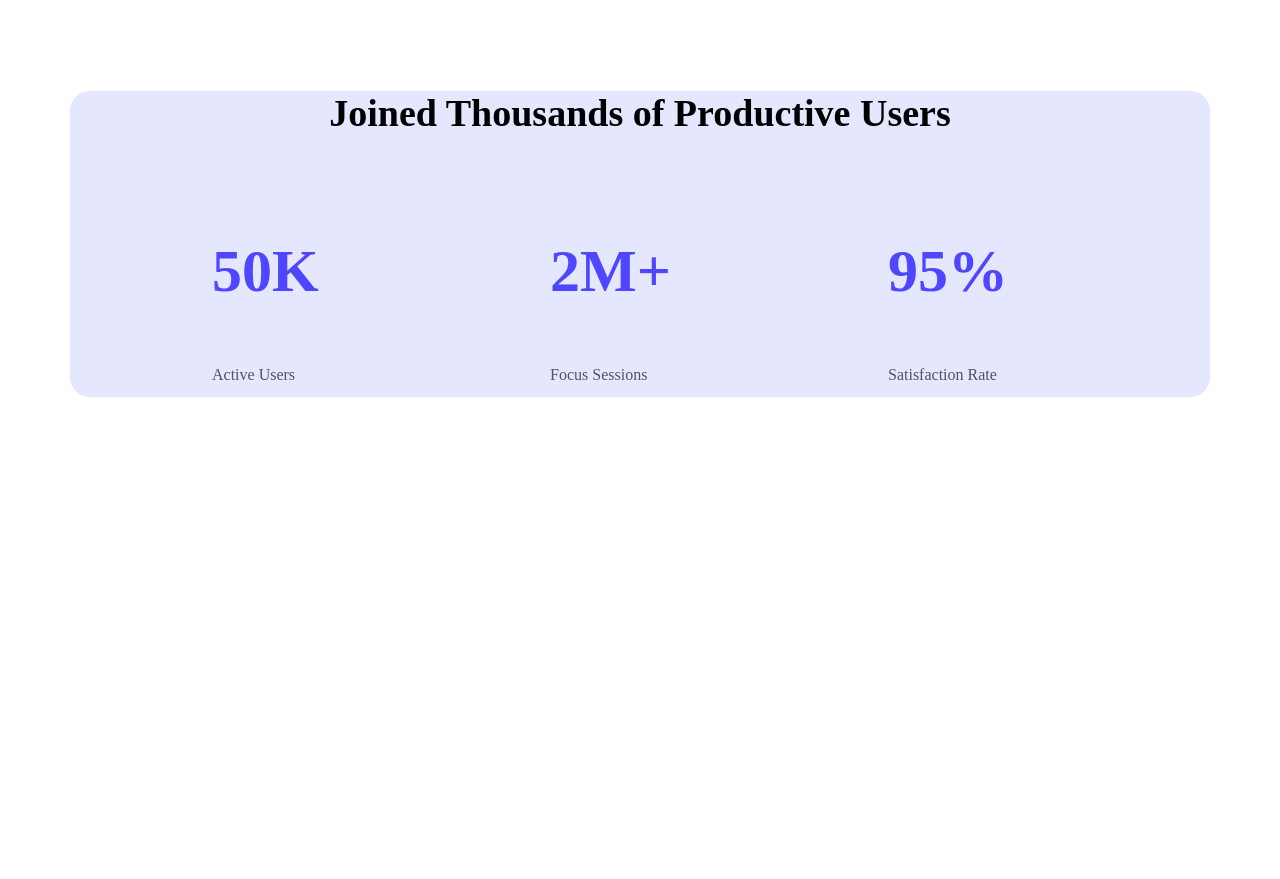
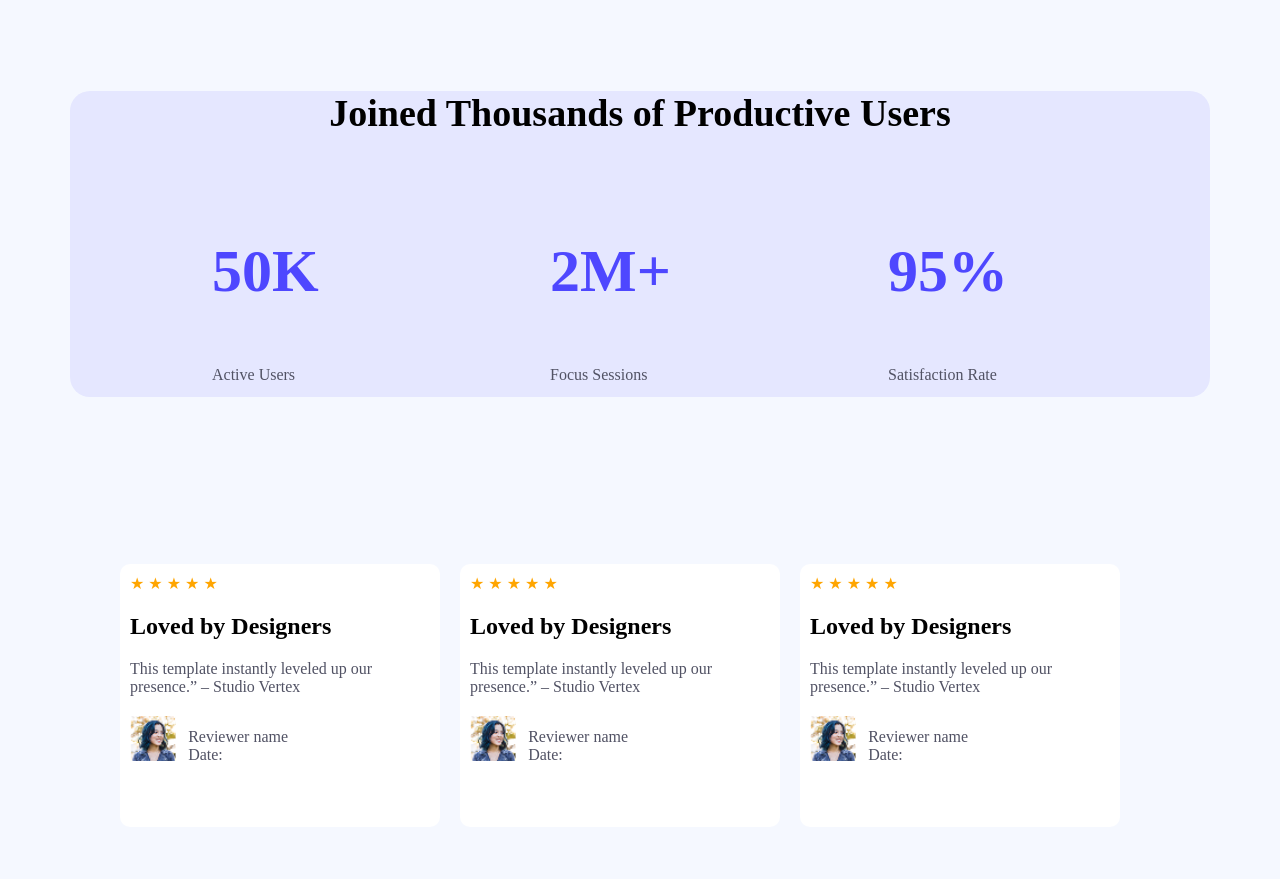
Before and after one commit to symun2022/B12A01-landing-launchpad-assignment, a plain HTML site: page index.html in a window 1280 px wide. Shown: the part 1165-2044 px from the top of the page. Before the commit the page ends 1570 px from the top, so only its background shows below. Drawn offline with Linux system fonts and the light colour scheme.

Commit message:
commit-03

```diff
--- a/index.html
+++ b/index.html
@@ -54,6 +54,78 @@
                 </div>
             </div>
         </section>
+
+        <section class="user-container">
+
+            <div class="user-contend">
+
+                <div class="user">
+                <span style="font-size:100%;color:orange;">★</span>
+                <span style="font-size:100%;color:orange;">★</span>
+                <span style="font-size:100%;color:orange;">★</span>
+                <span style="font-size:100%;color:orange;">★</span>
+                <span style="font-size:100%;color:orange;">★</span>
+
+
+                <h2>Loved by Designers</h2>
+                <p>This template instantly leveled up our presence.” – Studio Vertex</p>
+                <div class="user-data">
+                    <img src="Assets/avatar.png" alt="" class="user-data-img">
+                    <div class="user-name">
+                        <p>Reviewer name <br>
+                            Date:
+                        </p>
+
+                    </div>
+
+                </div>
+            </div>
+
+            <div class="user">
+                <span style="font-size:100%;color:orange;">★</span>
+                <span style="font-size:100%;color:orange;">★</span>
+                <span style="font-size:100%;color:orange;">★</span>
+                <span style="font-size:100%;color:orange;">★</span>
+                <span style="font-size:100%;color:orange;">★</span>
+
+                <h2>Loved by Designers</h2>
+                <p>This template instantly leveled up our presence.” – Studio Vertex</p>
+                <div class="user-data">
+                    <img src="Assets/avatar.png" alt="" class="user-data-img">
+                    <div class="user-name">
+                        <p>Reviewer name <br>
+                            Date:
+                        </p>
+
+                    </div>
+
+                </div>
+            </div>
+
+            <div class="user">
+                <span style="font-size:100%;color:orange;">★</span>
+                <span style="font-size:100%;color:orange;">★</span>
+                <span style="font-size:100%;color:orange;">★</span>
+                <span style="font-size:100%;color:orange;">★</span>
+                <span style="font-size:100%;color:orange;">★</span>
+
+                <h2>Loved by Designers</h2>
+                <p>This template instantly leveled up our presence.” – Studio Vertex</p>
+                <div class="user-data">
+                    <img src="Assets/avatar.png" alt="" class="user-data-img">
+                    <div class="user-name">
+                        <p>Reviewer name <br>
+                            Date:
+                        </p>
+
+                    </div>
+
+                </div>
+            </div>
+            </div>
+
+
+        </section>
     </main>
     <footer>
 
--- a/styles/assignment001.css
+++ b/styles/assignment001.css
@@ -1,4 +1,6 @@
-
+body{
+    background-color: #F5F8FF;
+}
 .header-content{
     width: 1440px;
     height: 698px;
@@ -114,3 +116,59 @@
 p{
     color: #515264;
 }
+.icon-img{
+    width: 116px;
+    height: 20px;
+
+
+}
+.user-container{
+    width: 1140px;
+    height: 342px;
+    margin: 0 auto;
+    margin-top: 137px;
+    display: flex;
+
+    gap: 20px;
+
+
+
+}
+.primary-title{
+    text-align: center;
+}
+.user-contend{
+    width: 1140px;
+    height: 243px;
+    display: flex;
+    gap: 20px;
+    justify-items: center;
+    margin-left: 50px;
+
+
+}
+.user{
+    width: 300px;
+    height: 243px;
+    background-color: white;
+    padding: 10px;
+    border-radius: 10px;
+    margin-top: 30px;
+
+
+}
+.user-data{
+    width: 318px;
+    height: 49px;
+    display: flex;
+
+}
+.user-data-img{
+    margin-top: 4px;
+}
+
+
+.user-name{
+
+    margin-left: 12px;
+}
```
